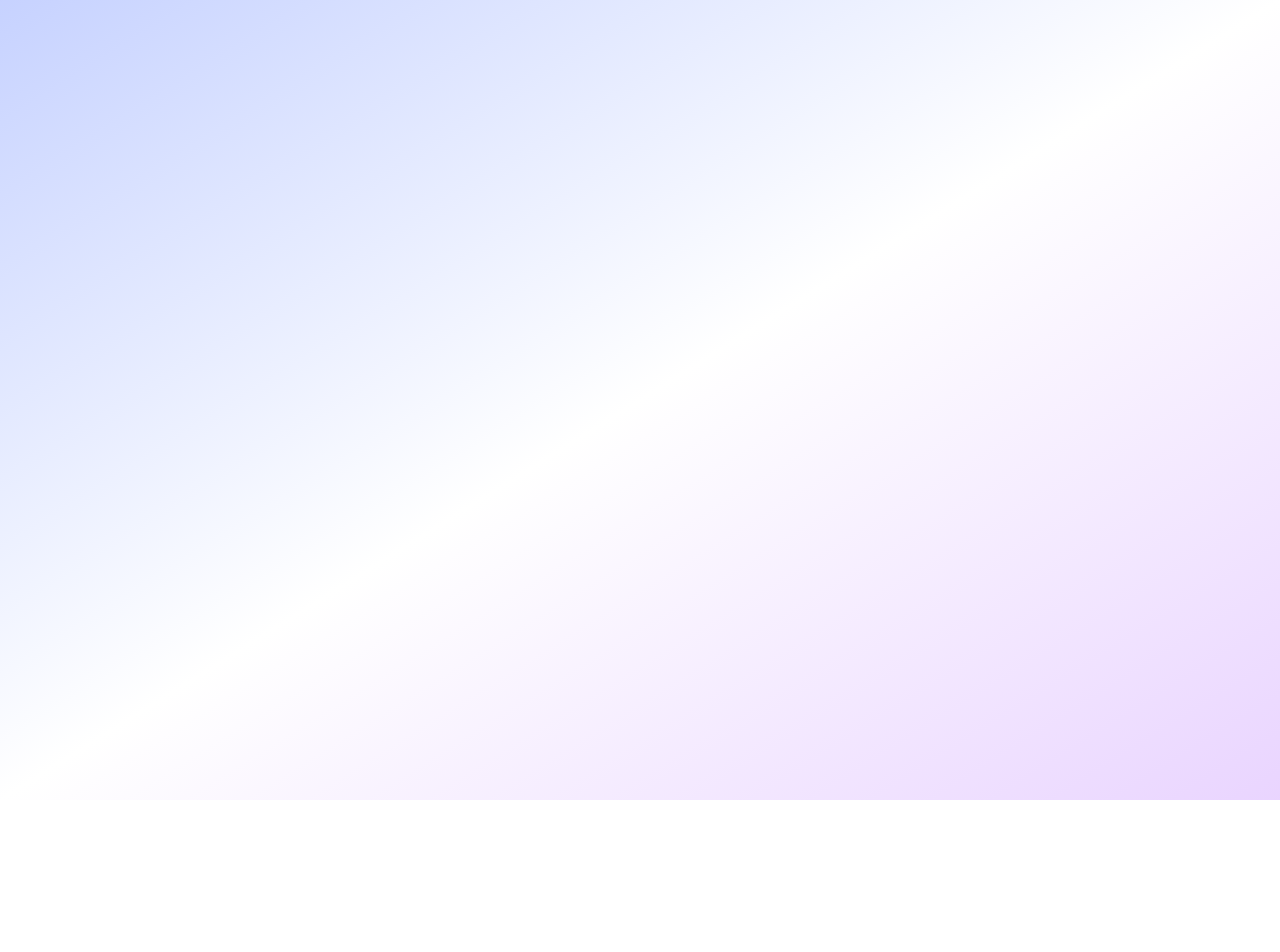
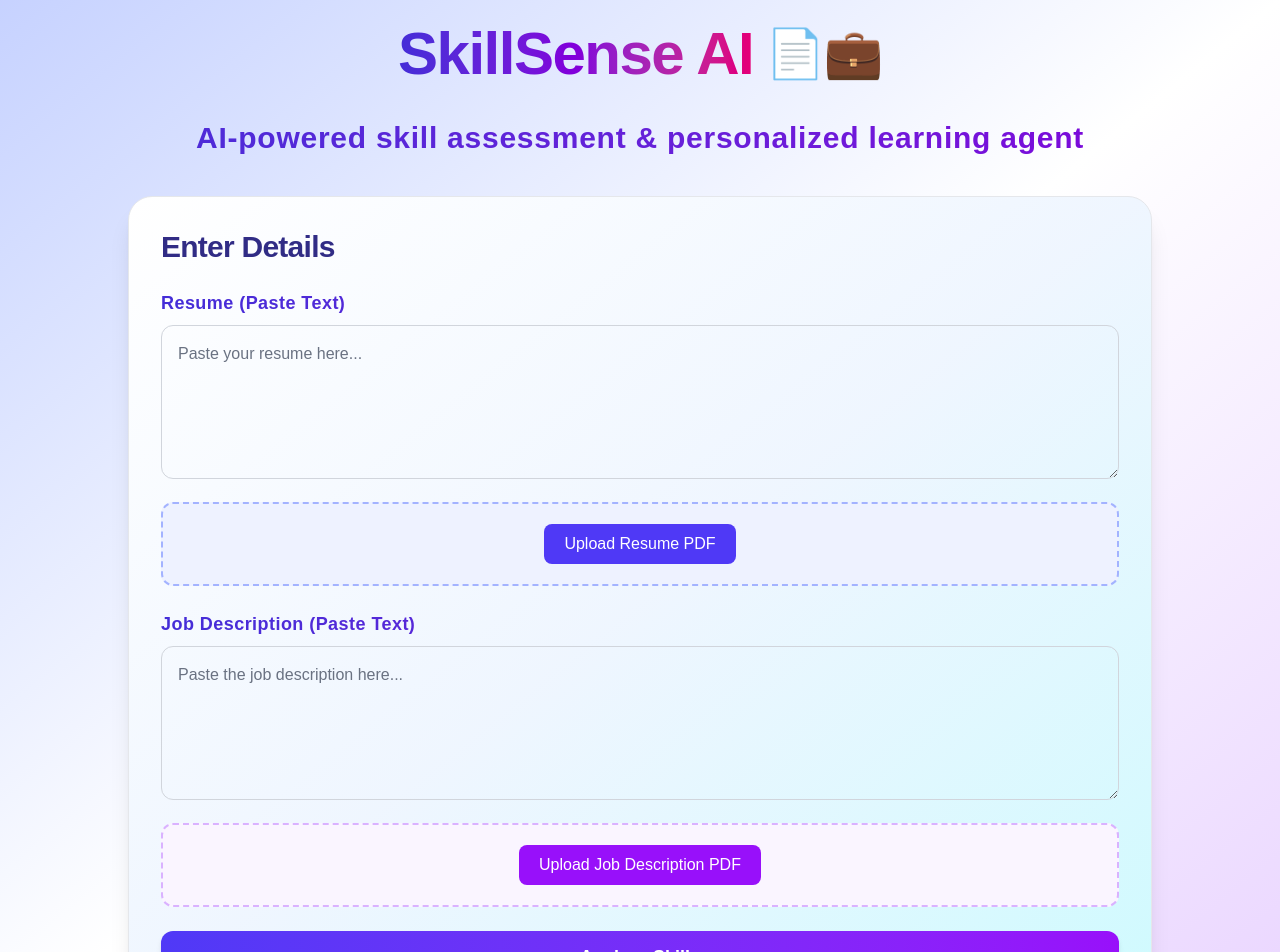
Before and after one commit to SUCHISMITA-ACHARYA/skillsense-ai, a Next.js app in the folder frontend/: page / in a window 1280 px wide. Shown: the top 952 px of the page. Before the commit the page ends 800 px from the top, so only its background shows below. Built offline with nearby package versions, Linux system fonts and the light colour scheme.

Commit message:
fix crash again..

```diff
--- a/frontend/app/page.tsx
+++ b/frontend/app/page.tsx
@@ -17,8 +17,8 @@ export default function Home() {
 
 const resumeInputRef = useRef<HTMLInputElement>(null);
 const jdInputRef = useRef<HTMLInputElement>(null);
-  const [resumeFile, setResumeFile] = useState<File | null>(null);
-  const [jdFile, setJdFile] = useState<File | null>(null);
+  const [resumeFile, setResumeFile] = useState<File | null>(null); // ✅ NEW
+  const [jdFile, setJdFile] = useState<File | null>(null); // ✅ NEW
 
   const [currentSkill, setCurrentSkill] = useState("");
   const [question, setQuestion] = useState("");
@@ -51,29 +51,28 @@ export default function Home() {
   };
 
   try {
+    // 🔥 FIRST TRY
     let res = await makeRequest();
-
-      // ✅ FIX: normalize response safely
-      setResult({
-        matched_skills: res.data?.matched_skills || res.data?.matched || [],
-        skill_gaps: res.data?.skill_gaps || res.data?.gaps || [],
-      });
+    setResult(res.data);
 
   } catch (error: any) {
     console.log("First attempt failed:", error);
 
+    // 🔥 RETRY (handles Render cold start)
     try {
-        await new Promise((resolve) => setTimeout(resolve, 4000));
+      await new Promise((resolve) => setTimeout(resolve, 4000)); // wait 4 sec
       let res = await makeRequest();
-
-        setResult({
-          matched_skills: res.data?.matched_skills || res.data?.matched || [],
-          skill_gaps: res.data?.skill_gaps || res.data?.gaps || [],
-        });
+      if (res?.data) {
+  setResult(res.data);
+} else {
+  alert("Invalid response from server");
+  return;
+}
 
     } catch (error2: any) {
       console.log("Second attempt failed:", error2);
 
+      // 🔥 REAL ERROR MESSAGE
       if (error2.response) {
         alert(
           "Backend error: " +
@@ -81,12 +80,13 @@ export default function Home() {
         );
       } else {
         alert(
-            "Server waking up... wait 20–30 sec and try again"
+          "Server is waking up (free hosting). Please wait 20–30 seconds and click Analyze again."
         );
       }
     }
   }
 
+  // 🔥 SCROLL AFTER SUCCESS
   setTimeout(() => {
     document
       .getElementById("results")
@@ -102,7 +102,9 @@ export default function Home() {
     setAnswer("");
 
     try {
-      const res = await axios.post(`${API_BASE}/ask`, { skill });
+      const res = await axios.post("https://skillsense-ai-63zl.onrender.com/ask", {
+        skill,
+      });
       setQuestion(res.data.question);
     } catch {
       alert("Error generating question");
@@ -111,7 +113,7 @@ export default function Home() {
 
   const handleEvaluate = async () => {
     try {
-      const res = await axios.post(`${API_BASE}/evaluate`, {
+      const res = await axios.post("https://skillsense-ai-63zl.onrender.com/evaluate", {
         skill: currentSkill,
         answer,
       });
@@ -124,16 +126,20 @@ export default function Home() {
   const handleLearningPlan = async () => {
   setLoadingPlan(true);
   try {
-      const res = await axios.post(`${API_BASE}/learning-plan`, {
-        skills: result?.skill_gaps || [],
-      });
+    const res = await axios.post(
+      "https://skillsense-ai-63zl.onrender.com/learning-plan",
+      {
+        skills: result.skill_gaps,
+      }
+    );
 
     setLearningPlan(res.data.plan);
 
+    // ✅ AUTO SCROLL
     setTimeout(() => {
       document
         .getElementById("learning-plan")
-          ?.scrollIntoView({ behavior: "smooth" });
+        ?.scrollIntoView({ behavior: "smooth", block: "start" });
     }, 200);
 
   } catch {
@@ -141,11 +147,135 @@ export default function Home() {
   }
   setLoadingPlan(false);
 };
-
   return (
     <div className="min-h-screen bg-gradient-to-br from-indigo-200 via-white to-purple-200 p-6">
 
-      {/* INPUT + UI (UNCHANGED) */}
+      {/* HEADER */}
+      <div className="text-center mb-10">
+        <h1 className="text-5xl md:text-6xl font-extrabold tracking-tight flex items-center justify-center gap-3">
+
+  <span className="bg-gradient-to-r from-indigo-700 via-purple-700 to-pink-600 bg-clip-text text-transparent">
+    SkillSense AI
+  </span>
+
+  <span className="text-4xl md:text-5xl">
+    📄💼
+  </span>
+
+</h1>
+
+
+        <p className="block text-3xl font-semibold mb-2 bg-gradient-to-r from-indigo-700 to-purple-700 bg-clip-text text-transparent tracking-wide">
+    <br></br>
+     AI-powered skill assessment & personalized learning agent
+</p>
+      </div>
+
+      {/* INPUT */}
+      <div className="max-w-5xl mx-auto bg-gradient-to-br from-white via-blue-50 to-cyan-100 p-8 rounded-3xl shadow-xl border border-gray-200">  <h2 className="text-3xl font-bold mb-6 text-indigo-900 tracking-tight">
+    Enter Details
+  </h2>
+
+  {/* RESUME TEXT */}
+  <label className="block text-lg font-semibold mb-2 bg-gradient-to-r from-indigo-700 to-purple-700 bg-clip-text text-transparent tracking-wide">
+    Resume (Paste Text)
+  </label>
+  <textarea
+    placeholder="Paste your resume here..."
+    className="border border-gray-300 p-4 w-full mb-4 rounded-xl placeholder-gray-500 text-gray-900 text-base focus:outline-none focus:ring-2 focus:ring-indigo-400 focus:border-indigo-400 transition"
+    rows={5}
+    onChange={(e) => setResume(e.target.value)}
+  />
+
+  {/* RESUME FILE UPLOAD */}
+ {/* RESUME FILE UPLOAD */}
+<div className="border-2 border-dashed border-indigo-300 p-5 rounded-xl mb-6 text-center bg-indigo-50">
+
+  {!resumeFile ? (
+    <button
+      onClick={() => resumeInputRef.current?.click()}
+      className="bg-indigo-600 text-white px-5 py-2 rounded-lg font-medium hover:bg-indigo-700 transition"
+    >
+      Upload Resume PDF
+    </button>
+  ) : (
+    <div className="flex items-center justify-center gap-3">
+      <span className="text-indigo-800 font-semibold text-base">
+        {resumeFile.name}
+      </span>
+
+      <button
+        onClick={() => setResumeFile(null)}
+        className="text-red-600 font-bold text-lg hover:text-red-800"
+      >
+        ✕
+      </button>
+    </div>
+  )}
+
+  <input
+    type="file"
+    accept="application/pdf"
+    ref={resumeInputRef}
+    onChange={(e) => setResumeFile(e.target.files?.[0] || null)}
+    className="hidden"
+  />
+</div>
+
+  {/* JD TEXT */}
+  <label className="block text-lg font-semibold mb-2 bg-gradient-to-r from-indigo-700 to-purple-700 bg-clip-text text-transparent tracking-wide">
+    Job Description (Paste Text)
+  </label>
+  <textarea
+    placeholder="Paste the job description here..."
+    className="border border-gray-300 p-4 w-full mb-4 rounded-xl placeholder-gray-500 text-gray-900 text-base focus:outline-none focus:ring-2 focus:ring-indigo-400 focus:border-indigo-400 transition"
+    rows={5}
+    onChange={(e) => setJd(e.target.value)}
+  />
+
+
+  {/* JD FILE UPLOAD */}
+<div className="border-2 border-dashed border-purple-300 p-5 rounded-xl mb-6 text-center bg-purple-50">
+
+  {!jdFile ? (
+    <button
+      onClick={() => jdInputRef.current?.click()}
+      className="bg-purple-600 text-white px-5 py-2 rounded-lg font-medium hover:bg-purple-700 transition"
+    >
+      Upload Job Description PDF
+    </button>
+  ) : (
+    <div className="flex items-center justify-center gap-3">
+      <span className="text-purple-800 font-semibold text-base">
+        {jdFile.name}
+      </span>
+
+      <button
+        onClick={() => setJdFile(null)}
+        className="text-red-600 font-bold text-lg hover:text-red-800"
+      >
+        ✕
+      </button>
+    </div>
+  )}
+
+  <input
+    type="file"
+    accept="application/pdf"
+    ref={jdInputRef}
+    onChange={(e) => setJdFile(e.target.files?.[0] || null)}
+    className="hidden"
+  />
+</div>
+
+  <button
+    onClick={handleAnalyze}
+    className="bg-gradient-to-r from-indigo-600 to-purple-600 text-white px-6 py-3 rounded-xl w-full font-semibold text-lg shadow-md hover:scale-[1.02] transition-transform"
+  >
+    {loading ? "Analyzing..." : "Analyze Skills"}
+  </button>
+
+</div>
 
       {/* RESULTS */}
       {result && (
@@ -161,16 +291,16 @@ export default function Home() {
             </h2>
 
             <ul className="space-y-2">
-              {(result?.matched_skills || []).map((skill: string) => (
-                <li
-                  key={skill}
-                  className="bg-green-300 text-green-900 px-4 py-2 rounded-lg font-medium"
-                >
-                  {formatSkill(skill)}
-                </li>
+              {result?.matched_skills?.length > 0 &&
+  result.matched_skills.map((skill: string) => (
+    <li key={skill} className="bg-green-300 text-green-900 px-4 py-2 rounded-lg font-medium"
+>{skill}</li>
 ))}
             </ul>
           </div>
+
+
+
 
           {/* GAPS */}
           <div className="bg-white p-6 rounded-2xl shadow border">
@@ -179,7 +309,7 @@ export default function Home() {
             </h2>
 
             <ul className="space-y-3">
-              {(result?.skill_gaps || []).map((skill: string) => (
+              {result.skill_gaps.map((skill: string) => (
                 <li
                   key={skill}
                   className="bg-red-300 px-4 py-3 rounded-lg text-red-900"
@@ -203,8 +333,91 @@ export default function Home() {
         </div>
       )}
 
-      {/* REST OF YOUR UI REMAINS EXACTLY SAME */}
+      {/* INTERVIEW */}
+      {question && (
+        <div className="max-w-5xl mx-auto mt-8 bg-white p-6 rounded-xl shadow border">
+          <h2 className="font-semibold mb-2 text-indigo-800 text-lg">
+            🧠 Skill Assessment: {formatSkill(currentSkill)}
+          </h2>
 
+          <p className="mb-4 text-black">{question}</p>
+
+          <textarea
+            placeholder="Type your answer..."
+            className="border p-3 w-full mb-3 rounded text-black"
+            onChange={(e) => setAnswer(e.target.value)}
+          />
+
+          <div className="flex justify-center">
+            <button
+              onClick={handleEvaluate}
+              className="bg-indigo-700 text-white px-6 py-2 rounded font-semibold"
+            >
+              Submit Answer
+            </button>
+          </div>
+
+          {evaluation && (
+            <div className="mt-4 p-4 bg-gray-200 rounded text-black">
+              <p><strong>Score:</strong> {evaluation.score}/10</p>
+              <p><strong>Level:</strong> {evaluation.level}</p>
+              <p><strong>Feedback:</strong> {evaluation.feedback}</p>
+            </div>
+          )}
+        </div>
+      )}
+
+      {/* LEARNING PLAN BUTTON */}
+      {result && (
+        <div className="max-w-5xl mx-auto mt-6 text-center">
+          <button
+            onClick={handleLearningPlan}
+            className="bg-purple-700 text-white px-6 py-3 rounded-xl font-semibold"
+          >
+            {loadingPlan ? "Generating..." : "Generate Learning Plan"}
+          </button>
+        </div>
+      )}
+
+      {/* LEARNING PLAN */}
+{learningPlan && (
+  <div
+  id="learning-plan"
+  className="max-w-5xl mx-auto mt-6 bg-white p-6 rounded-xl shadow border"
+>
+    <h2 className="font-semibold mb-3 text-purple-800 text-lg">
+      📚 Learning Plan
+    </h2>
+
+    <div className="prose max-w-none text-black leading-relaxed text-justify">
+  <ReactMarkdown
+    components={{
+      h2: ({ children }) => (
+        <h2 className="font-bold text-xl mt-6 mb-3 text-indigo-800">
+          {children}
+        </h2>
+      ),
+      strong: ({ children }) => (
+        <strong className="text-purple-800 font-semibold">
+          {children}
+        </strong>
+      ),
+      ul: ({ children }) => (
+        <ul className="ml-5 mb-3 space-y-1 list-disc">
+          {children}
+        </ul>
+      ),
+      p: ({ children }) => (
+        <p className="mb-3">{children}</p>
+      ),
+    }}
+  >
+    {learningPlan}
+  </ReactMarkdown>
+</div>
+
+  </div>
+)}
    </div>
   );
 }
```
Lines whose indentation alone changed are shown as unchanged.
